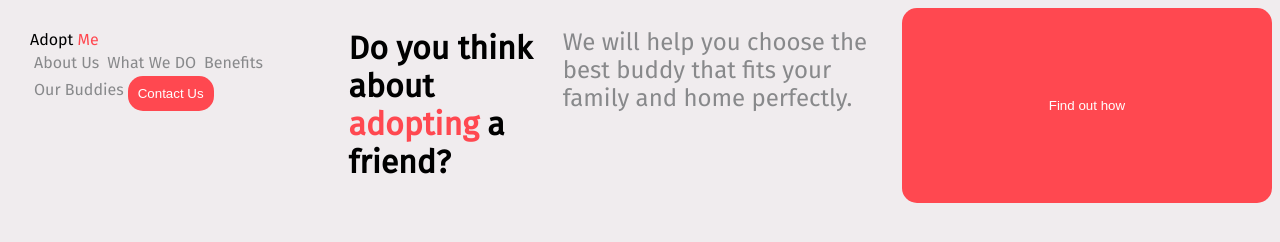
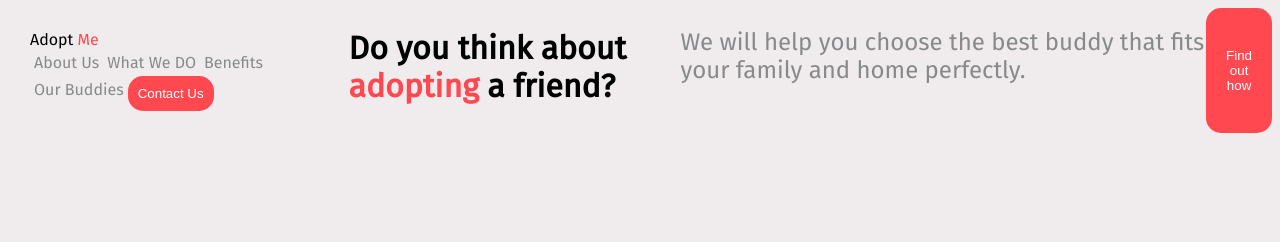
Before and after one commit to Ballhawk2525/Deliverable-1, a plain HTML site: page Hobdy-part-one/index.html in a window 1280 px wide. Drawn offline with Linux system fonts and the light colour scheme.

```diff
--- a/Hobdy-part-one/style.css
+++ b/Hobdy-part-one/style.css
@@ -96,8 +96,4 @@ h2 {
     .nav {
         flex-direction: column;
     }
-
-    .button {
-        width: 100%;
-    }
 }
```
